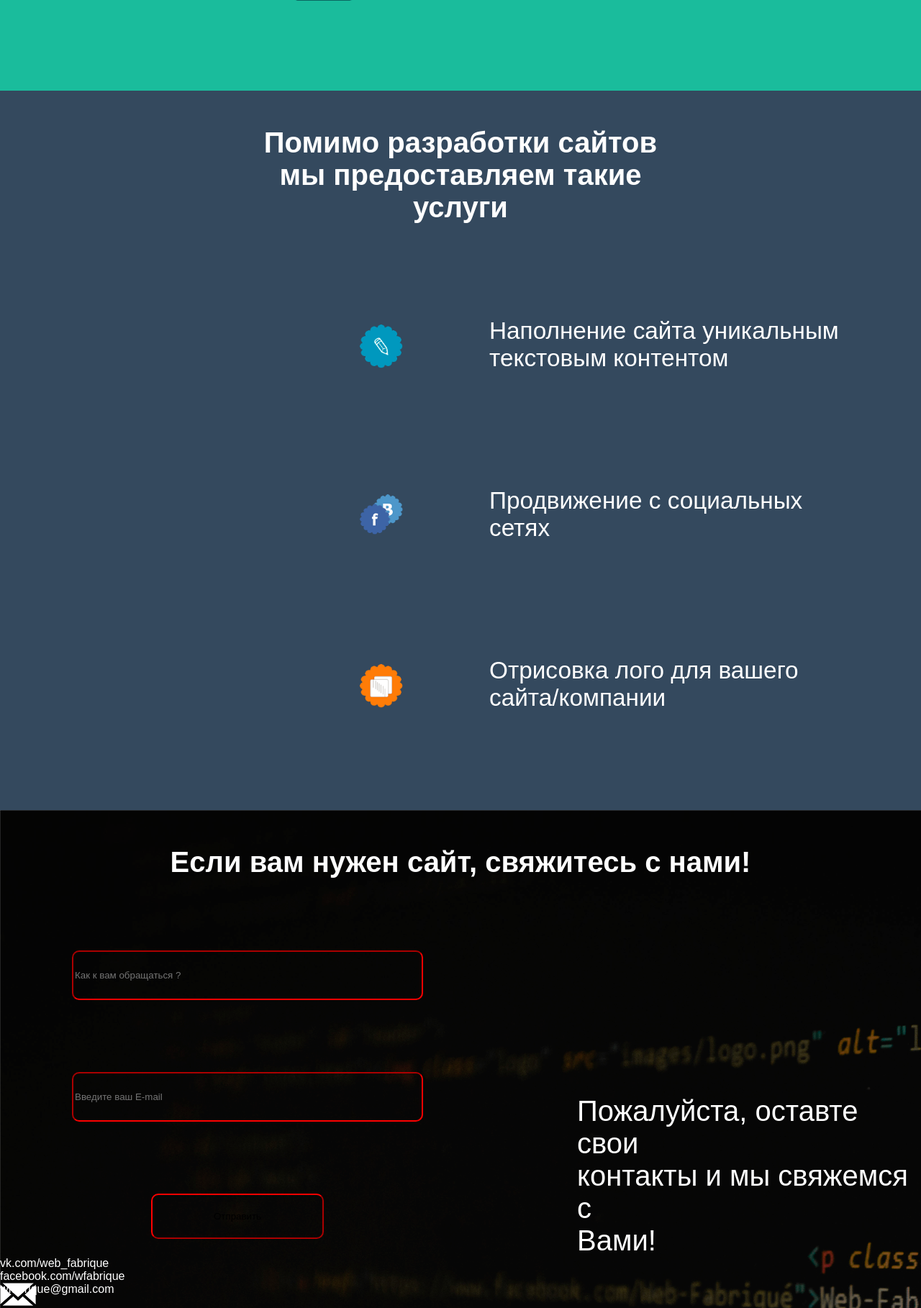
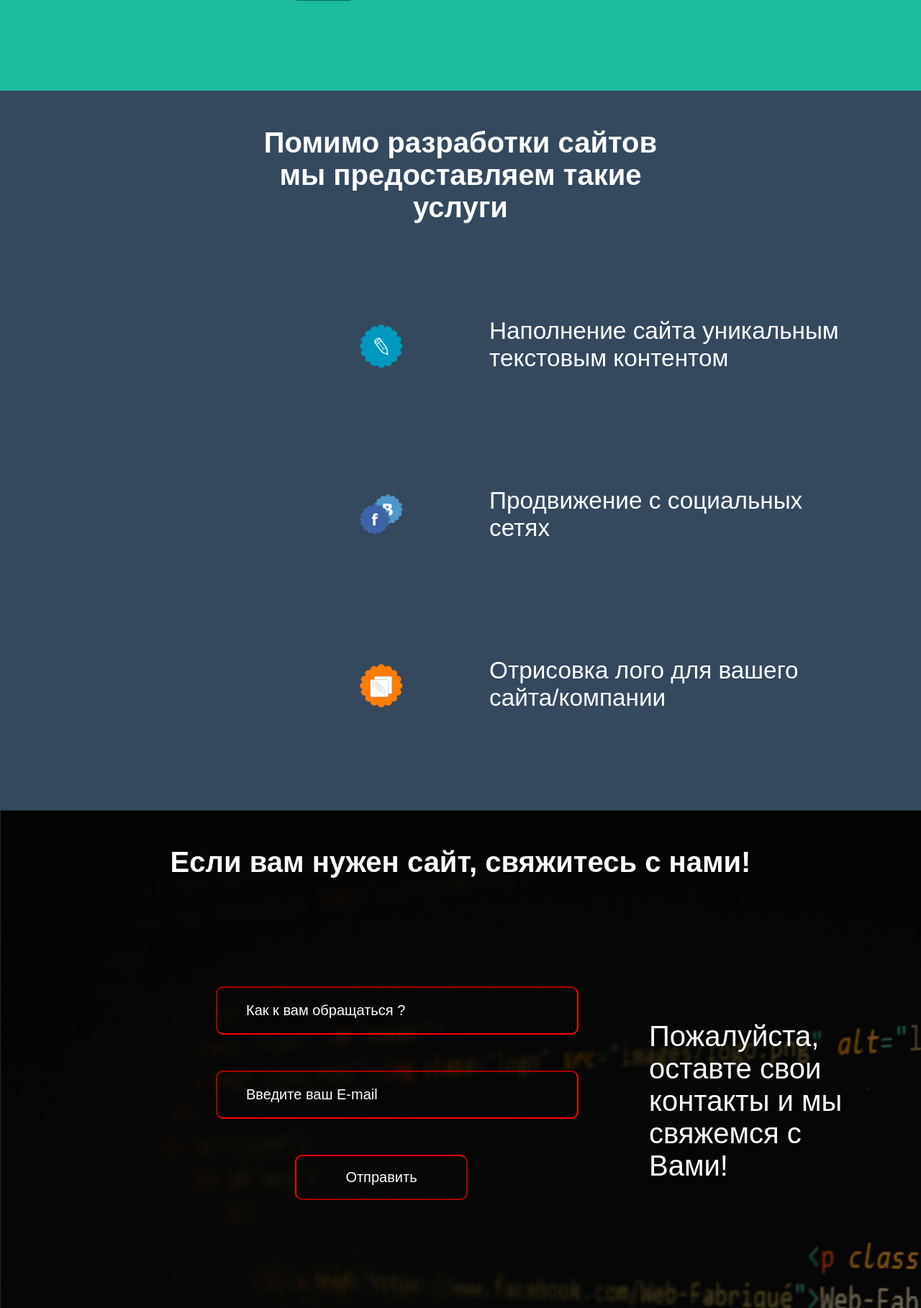
Before and after one commit to lapin7771n/wfabrique-old-, a PHP site: page / in a window 1280 px wide; the page is wider, and only the part inside the window is pictured. Shown: the part 3702-5520 px from the top of that part at 72% size. Run offline with PHP 8.4, Linux system fonts and the light colour scheme.

Commit message:
added new logo, finished form

```diff
--- a/wFab/css/style.css
+++ b/wFab/css/style.css
@@ -48,7 +48,7 @@ body {
 
 h1, p {
     color: white;
-    font-family: Proxima Nova, Arial;
+    font-family: Proxima Nova, Arial, sans-serif;
 }
 
 
@@ -59,12 +59,13 @@ h1, p {
 .logo {
     font-size: 30pt;
     margin-left: 1300px;
-    margin-top: -50px;
+    margin-top: -75px;
 }
 
 #header img {
     margin-left: 100px;
     margin-top: 50px;
+    width: 100px;
 }
 
 #header p {
@@ -72,6 +73,8 @@ h1, p {
     font-size: 30pt;
     margin-top: 200px;
 }
+
+
 
 /*Наши Проекты*/
 
@@ -128,6 +131,8 @@ h1, p {
 }
 
 
+
+
 /*Доп. Услуги*/
 
 
@@ -181,17 +186,21 @@ h1, p {
 }
 
 /*Form*/
+form{
+    padding: 50px 0 0 0 ;
+}
 legend {
     color: white;
     font-family: Proxima Nova, Arial;
     font-size: 30pt;
-    margin: -250px 0 0 800px;
+    margin: -250px 0 0 900px;
 }
 
 .form-name, .form-mail {
     width: 480px;
     height: 63px;
-    margin: 50px 100px;
+    margin-top: 50px;
+    margin-left: 300px;
     border-color: red;
     background: transparent;
     border-radius: 10px;
@@ -199,24 +208,42 @@ legend {
 }
 
 
-.form-submit {
+
+input[type="text"]::-webkit-input-placeholder {
+    color: #fff;
+    font-family: Proxima nova, Arial, sans-serif;
+    font-size: 15pt;
+    padding: 0 0 0 20px;
+}
+
+input[type="mail"]::-webkit-input-placeholder {
+    color: #fff;
+    font-family: Proxima nova, Arial, sans-serif;
+    font-size: 15pt;
+    padding: 0 0 0 20px;
+}
+
+input {
+    color: #fff;
+    font-family: Proxima nova, Arial, sans-serif;
+    font-size: 15pt;
+    padding: 0 0 0 20px;
+
+}
+
+button {
     width: 240px;
     height: 63px;
-    margin: 50px 210px;
+    margin-top: 50px;
+    margin-left: 410px;
     border-color: red;
     background: transparent;
     border-radius: 10px;
     direction: none;
+    color: #fff;
+    font-family: Proxima nova, Arial, sans-serif;
+    font-size: 15pt;
 }
-
-
-
-input [type="text"] ::-webkit-input-placeholder {
-  color: red;
-}
-
-input :focus::-webkit-input-placeholder {color:transparent}
-
 
 
 
@@ -224,23 +251,14 @@ input :focus::-webkit-input-placeholder {color:transparent}
 
 /*Footer/Social*/
 
+#social {
+    margin: 300px 0 0 300px;
 
-#social img {
-    position: absolute;
 }
 
-.vk_icon {
-    margin-left: 200px;
-    margin-top: 200px;
-    width:20px;
+#social p {
+    margin-left: 20px;
+    margin-top: -20px;
+    display: inline;
+    padding-right: 40px;
 }
-
-.fb_icon {
-    margin-left: 400px;
-    margin-top: 170px;
-    width: 20px;
-}
-
-.mail_icon {
-
-}
--- a/wFab/index.html
+++ b/wFab/index.html
@@ -36,14 +36,14 @@
                     Project Manager<br>
                     test@gmail.com
                 </p>
-                <img src="images/frontend_icon.png" alt="">
+                <img class="frontend_icon" src="images/frontend_icon.png" alt="">
                 <p> Марк Алтыца<br>
-                    FrontEnd-разработчик<br>
+                    FrontEnd-developer<br>
                     test@gmail.com
                 </p>
                 <img src="images/backend_icon.png" alt="">
                 <p> Анатолий Казмин<br>
-                    BackEnd-разработчик<br>
+                    BackEnd-developer<br>
                     test@gmail.com
                 </p>
             </div>
@@ -60,15 +60,15 @@
         </div>
         <div id="footer">
             <h1>Если вам нужен сайт, свяжитесь с нами! </h1>
-            <form action="post">
+            <form action="#" method="post">
                 <input class="form-name" type="text" name="Name" placeholder="Как к вам обращаться ?"><br>
-                <input class="form-mail" type="text" name="mail" placeholder="Введите ваш E-mail"><br>
-                <input class="form-submit" type="submit" value="Отправить">
+                <input class="form-mail" type="mail" name="mail" placeholder="Введите ваш E-mail"><br>
+                <button type="submit">Отправить</button>
                 <legend>Пожалуйста, оставте свои<br> контакты и мы свяжемся с<br> Вами!</legend>
             </form>
             <div id="social">
-                <img class="vk_icon" src="images/vk_icon.png" alt="">
-                <p>vk.com/web_fabrique</p>
+                <a href="vk.com/web_fabrique"><img class="vk_icon" src="images/vk_icon.png" alt=""></a>
+                <a href=""><p>vk.com/web_fabrique</p></a>
                 <img class="fb_icon" src="images/fb_icon.png" alt="">
                 <p>facebook.com/wfabrique</p>
                 <img class="mail_icon" src="images/mail_icon.png" alt="">
```
Also changed, not shown: wFab/images/logo.png.
